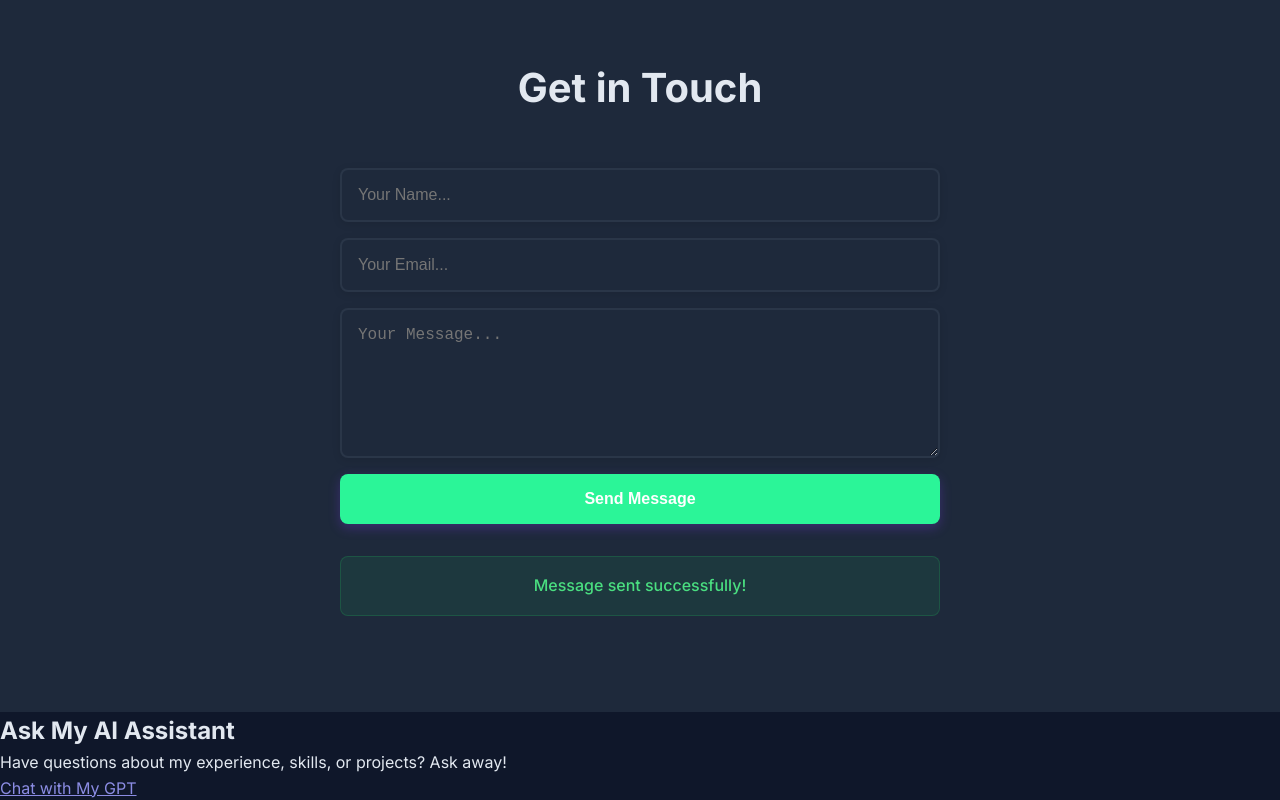
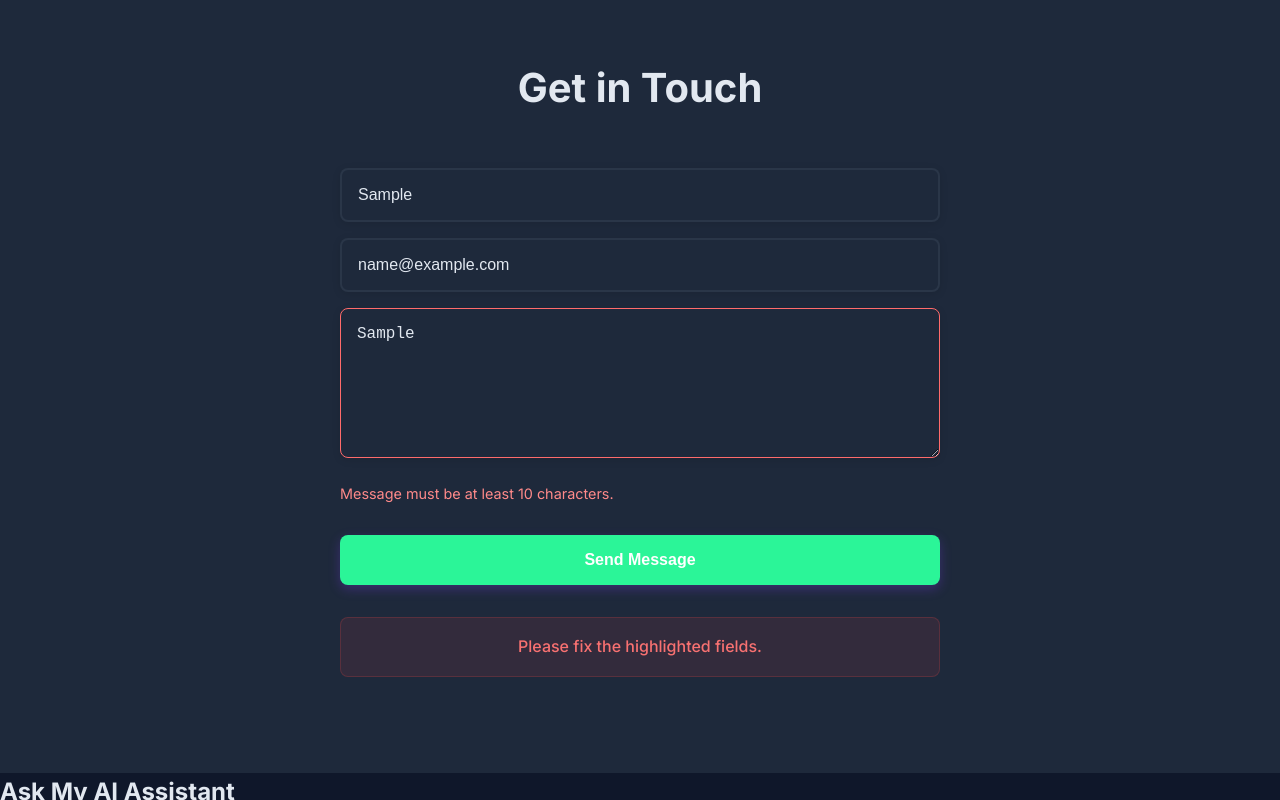
Before and after one commit to Juang1908/juang-portfolio, a React (Vite) app: page / in a window 1280 px wide. Both pictures are taken after typing "Sample", "name@example.com", "Sample" into the empty fields and a click on the button "Send Message". Shown: the part 2040-2840 px from the top of the page. Built offline with nearby package versions, Linux system fonts and the light colour scheme; no server answers.

Commit message:
Polish contact form and fix production deployment

```diff
--- a/src/App.css
+++ b/src/App.css
@@ -73,10 +73,10 @@ body {
   border-bottom: 1px solid var(--card-border);
 }
 
-.logo {
+.Logo {
   font-size: 1.5rem;
   font-weight: 700;
-  color: var([[--text-color]]);
+  color: var(--text-color);
   text-shadow: 0 0 10px rgba(244, 114, 182, 0.3);
 }
 
@@ -84,6 +84,39 @@ body {
   display: flex;
   gap: 2rem;
   list-style: none;
+}
+.input-error {
+  border: 1px solid #ff6b6b !important;
+  box-shadow: 0 0 0 1px rgba(255, 107, 107, 0.15);
+}
+
+.error-text {
+  color: #ff8a8a;
+  font-size: 0.9rem;
+  margin: 8px 0 14px;
+}
+
+.btn-loading {
+  display: inline-flex;
+  align-items: center;
+  justify-content: center;
+  gap: 10px;
+}
+
+.spinner {
+  width: 16px;
+  height: 16px;
+  border: 2px solid rgba(255, 255, 255, 0.35);
+  border-top-color: #ffffff;
+  border-radius: 50%;
+  animation: spin 0.8s linear infinite;
+  display: inline-block;
+}
+
+@keyframes spin {
+  to {
+    transform: rotate(360deg);
+  }
 }
 
 .nav-links a {
--- a/src/components/Contact.jsx
+++ b/src/components/Contact.jsx
@@ -1,18 +1,11 @@
-/* eslint-disable no-unused-vars */
 import { motion } from 'framer-motion'
 import emailjs from '@emailjs/browser'
-import { useState } from 'react'
+import { useEffect, useState } from 'react'
 
 const fadeInUp = {
   initial: { opacity: 0, y: 20 },
   animate: { opacity: 1, y: 0 },
   transition: { duration: 0.6 },
-}
-
-const staggerContainer = {
-  animate: {
-    transition: { staggerChildren: 0.1 },
-  },
 }
 
 export const Contact = () => {
@@ -29,16 +22,86 @@ export const Contact = () => {
     message: '',
   })
 
+  const [fieldErrors, setFieldErrors] = useState({})
+  const [cooldown, setCooldown] = useState(0)
+
+  useEffect(() => {
+    if (cooldown <= 0) return
+
+    const timer = setInterval(() => {
+      setCooldown((prev) => {
+        if (prev <= 1) {
+          clearInterval(timer)
+          return 0
+        }
+        return prev - 1
+      })
+    }, 1000)
+
+    return () => clearInterval(timer)
+  }, [cooldown])
+
   const handleInputChange = (e) => {
     const { name, value } = e.target
+
     setFormData((prev) => ({
       ...prev,
       [name]: value,
     }))
+
+    setFieldErrors((prev) => ({
+      ...prev,
+      [name]: '',
+    }))
+  }
+
+  const validateForm = () => {
+    const errors = {}
+
+    if (!formData.name.trim()) {
+      errors.name = 'Please enter your name.'
+    } else if (formData.name.trim().length < 2) {
+      errors.name = 'Name must be at least 2 characters.'
+    }
+
+    if (!formData.email.trim()) {
+      errors.email = 'Please enter your email.'
+    } else if (!/^[^\s@]+@[^\s@]+\.[^\s@]+$/.test(formData.email)) {
+      errors.email = 'Please enter a valid email address.'
+    }
+
+    if (!formData.message.trim()) {
+      errors.message = 'Please enter a message.'
+    } else if (formData.message.trim().length < 10) {
+      errors.message = 'Message must be at least 10 characters.'
+    }
+
+    setFieldErrors(errors)
+    return Object.keys(errors).length === 0
   }
 
   const handleSubmit = async (e) => {
     e.preventDefault()
+
+    if (cooldown > 0) {
+      setFormStatus({
+        submitting: false,
+        success: false,
+        error: true,
+        message: `Please wait ${cooldown}s before sending again.`,
+      })
+      return
+    }
+
+    if (!validateForm()) {
+      setFormStatus({
+        submitting: false,
+        success: false,
+        error: true,
+        message: 'Please fix the highlighted fields.',
+      })
+      return
+    }
 
     setFormStatus({
       submitting: true,
@@ -48,24 +111,18 @@ export const Contact = () => {
     })
 
     try {
-      console.log('SERVICE_ID:', import.meta.env.VITE_EMAILJS_SERVICE_ID)
-      console.log('TEMPLATE_ID:', import.meta.env.VITE_EMAILJS_TEMPLATE_ID)
-      console.log('PUBLIC_KEY:', import.meta.env.VITE_EMAILJS_PUBLIC_KEY)
-
-      const result = await emailjs.send(
+      await emailjs.send(
         import.meta.env.VITE_EMAILJS_SERVICE_ID,
         import.meta.env.VITE_EMAILJS_TEMPLATE_ID,
         {
-          name: formData.name,
-          email: formData.email,
-          message: formData.message,
+          name: formData.name.trim(),
+          email: formData.email.trim(),
+          message: formData.message.trim(),
         },
         {
           publicKey: import.meta.env.VITE_EMAILJS_PUBLIC_KEY,
         }
       )
-
-      console.log('Email sent:', result)
 
       setFormStatus({
         submitting: false,
@@ -79,11 +136,19 @@ export const Contact = () => {
         email: '',
         message: '',
       })
+
+      setFieldErrors({})
+      setCooldown(20)
+
+      setTimeout(() => {
+        setFormStatus({
+          submitting: false,
+          success: false,
+          error: false,
+          message: '',
+        })
+      }, 4000)
     } catch (error) {
-      console.error('EmailJS error:', error)
-      console.error('status:', error?.status)
-      console.error('text:', error?.text)
-
       setFormStatus({
         submitting: false,
         success: false,
@@ -102,56 +167,80 @@ export const Contact = () => {
       viewport={{ once: true }}
       transition={{ duration: 0.6 }}
     >
-      <motion.h2
-        variants={fadeInUp}
-        initial="initial"
-        animate="animate"
-        viewport={{ once: true }}
-      >
+      <motion.h2 variants={fadeInUp} initial="initial" animate="animate">
         Get in Touch
       </motion.h2>
+
       <motion.div className="contact-content" variants={fadeInUp}>
-        <motion.form className="contact-form" onSubmit={handleSubmit}>
+        <motion.form
+          className="contact-form"
+          onSubmit={handleSubmit}
+          noValidate
+        >
           <motion.input
             type="text"
             name="name"
             placeholder="Your Name..."
-            required
             whileFocus={{ scale: 1.02 }}
             onChange={handleInputChange}
             value={formData.name}
+            className={fieldErrors.name ? 'input-error' : ''}
           />
+          {fieldErrors.name && <p className="error-text">{fieldErrors.name}</p>}
+
           <motion.input
             type="email"
             name="email"
             placeholder="Your Email..."
-            required
             whileFocus={{ scale: 1.02 }}
             onChange={handleInputChange}
             value={formData.email}
+            className={fieldErrors.email ? 'input-error' : ''}
           />
+          {fieldErrors.email && (
+            <p className="error-text">{fieldErrors.email}</p>
+          )}
+
           <motion.textarea
             name="message"
             placeholder="Your Message..."
-            required
             whileFocus={{ scale: 1.02 }}
             onChange={handleInputChange}
             value={formData.message}
+            className={fieldErrors.message ? 'input-error' : ''}
           />
+          {fieldErrors.message && (
+            <p className="error-text">{fieldErrors.message}</p>
+          )}
+
           <motion.button
             className="submit-btn"
             type="submit"
-            whileHover={{ scale: 1.05 }}
-            whileTap={{ scale: 0.95 }}
-            disabled={formStatus.submitting}
+            whileHover={{
+              scale: formStatus.submitting || cooldown > 0 ? 1 : 1.05,
+            }}
+            whileTap={{
+              scale: formStatus.submitting || cooldown > 0 ? 1 : 0.95,
+            }}
+            disabled={formStatus.submitting || cooldown > 0}
           >
-            {formStatus.submitting ? 'Sending...' : 'Send Message'}
+            {formStatus.submitting ? (
+              <span className="btn-loading">
+                <span className="spinner" />
+                Sending...
+              </span>
+            ) : cooldown > 0 ? (
+              `Please wait ${cooldown}s`
+            ) : (
+              'Send Message'
+            )}
           </motion.button>
+
           {formStatus.message && (
             <motion.div
-              className={`form-status ${
-                formStatus.success ? 'success' : 'error'
-              } `}
+              className={`form-status ${formStatus.success ? 'success' : 'error'}`}
+              initial={{ opacity: 0, y: 10 }}
+              animate={{ opacity: 1, y: 0 }}
             >
               {formStatus.message}
             </motion.div>
```
